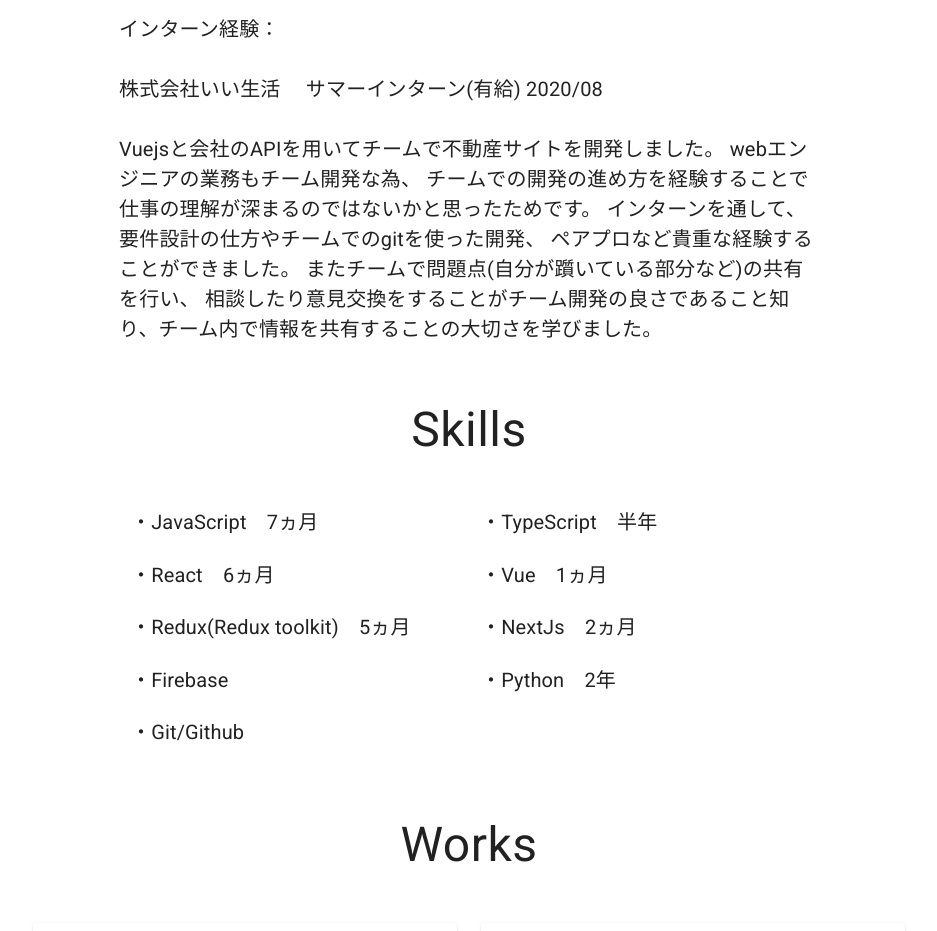
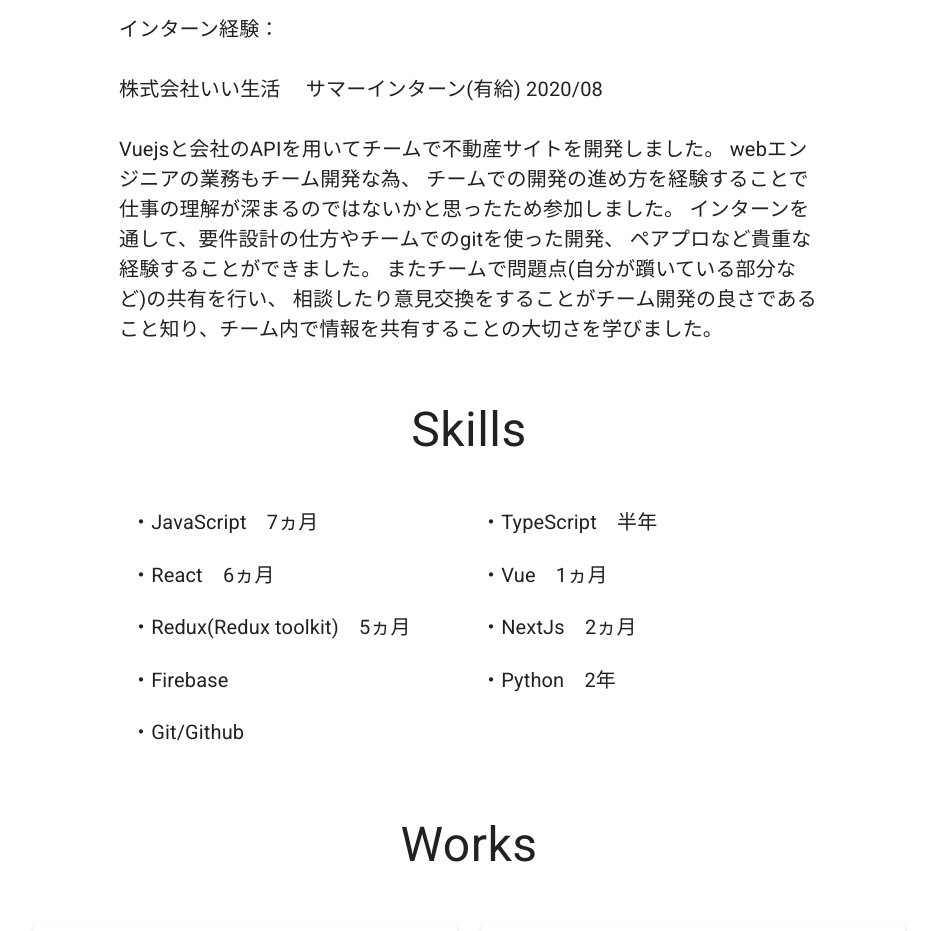
Before and after one commit to ken2pg/portfolio2020, a Next.js app: page / in a window 1280 px wide. Shown: the part 880-1811 px from the top of the page, without its empty margins (171-1108 px from the left). Built offline with nearby package versions, Linux system fonts and the light colour scheme.

Commit message:
text一部修正

```diff
--- a/src/components/About.tsx
+++ b/src/components/About.tsx
@@ -68,7 +68,7 @@ const About = () => {
       <Typography className={classes.text2}>
         Vuejsと会社のAPIを用いてチームで不動産サイトを開発しました。
         webエンジニアの業務もチーム開発な為、
-        チームでの開発の進め方を経験することで仕事の理解が深まるのではないかと思ったためです。
+        チームでの開発の進め方を経験することで仕事の理解が深まるのではないかと思ったため参加しました。
         インターンを通して、要件設計の仕方やチームでのgitを使った開発、
         ペアプロなど貴重な経験することができました。
         またチームで問題点(自分が躓いている部分など)の共有を行い、
```
